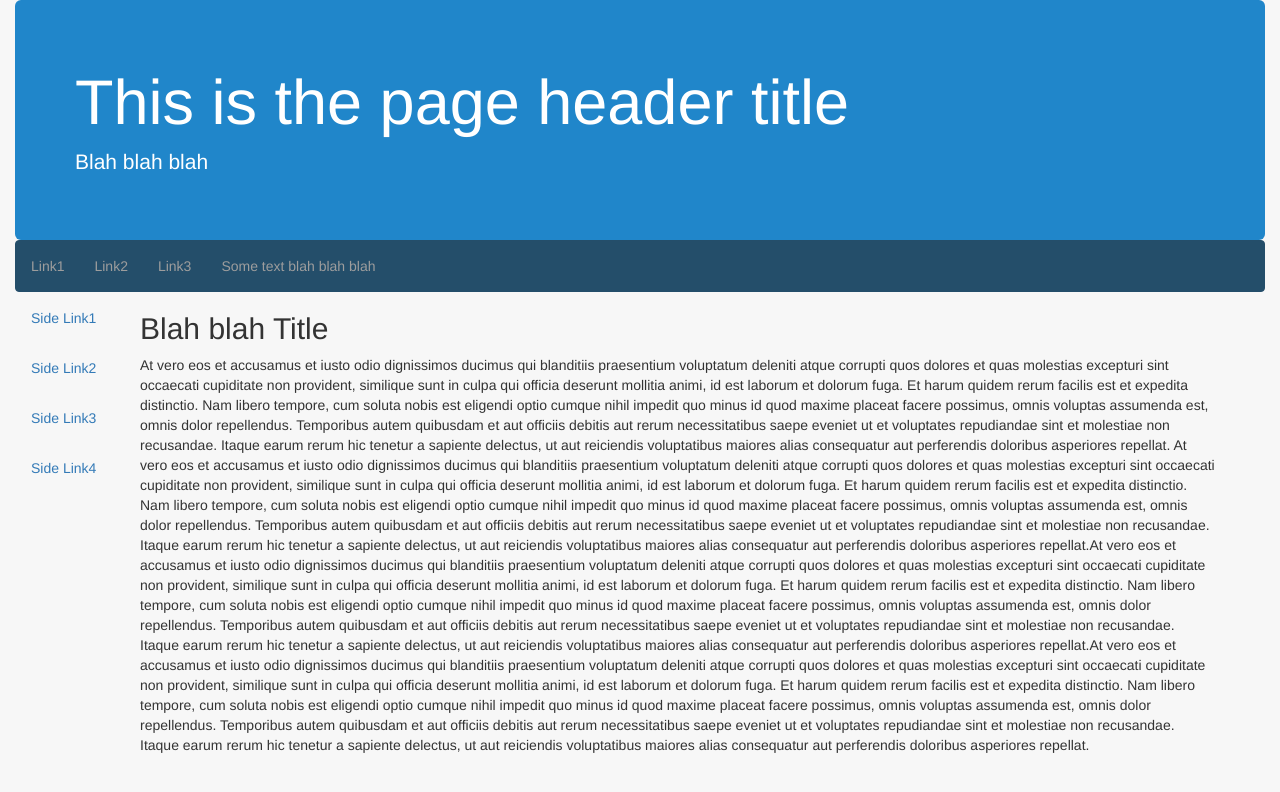
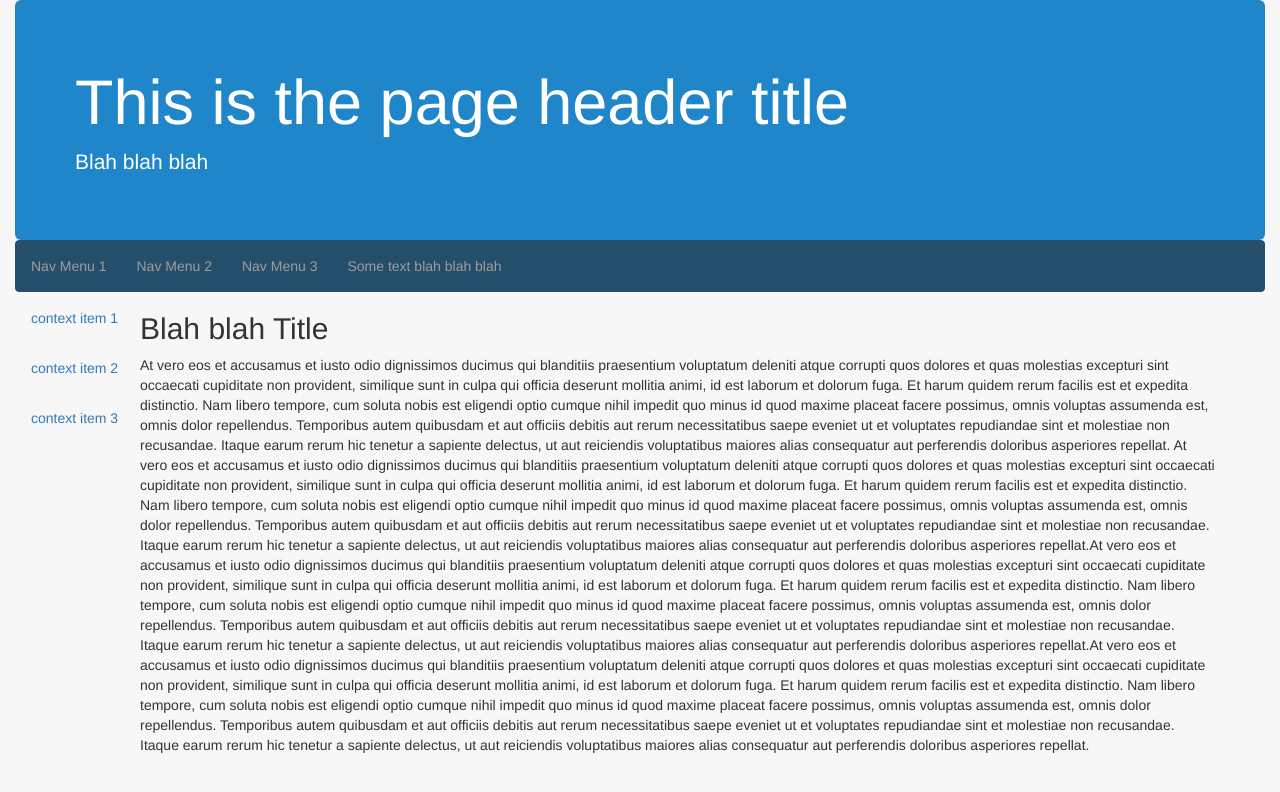
Before and after one commit to gamykla/vue-js-stuff, a plain HTML site: page index.html in a window 1280 px wide. Drawn offline with nearby package versions, Linux system fonts and the light colour scheme.

Commit message:
add vue shit back

```diff
--- a/index.html
+++ b/index.html
@@ -28,7 +28,7 @@ body {
 }
 
 .navbar-fixed-left {
-  width: 100px;
+  width: 120px;
   float: left;
   border-radius: 0;
   height: 100%;
@@ -64,19 +64,18 @@ body {
 
         <nav class="navbar navbar-inverse">
             <ul class="nav navbar-nav">
-                <li><a href="#">Link1</a></li>
-                <li><a href="#">Link2</a></li>
-                <li><a href="#">Link3</a></li>
+                 <li v-for="item in navMenuItems">
+                    <a v-on:click="navigationMenuItemSelected" href="#">{{ item.displayText }}</a>
+                </li>
             </ul>
             <p class="navbar-text">Some text blah blah blah</p>
         </nav>
 
         <div class="navbar navbar-fixed-left">
           <ul class="nav navbar-nav">
-           <li><a href="#">Side Link1</a></li>
-           <li><a href="#">Side Link2</a></li>
-           <li><a href="#">Side Link3</a></li>
-           <li><a href="#">Side Link4</a></li>
+             <li v-for="item in pageContextItems">
+                 <a v-on:click="contextMenuItemSelected" href="#">{{ item.displayText }}</a>
+             </li>
           </ul>
         </div>
 
```
